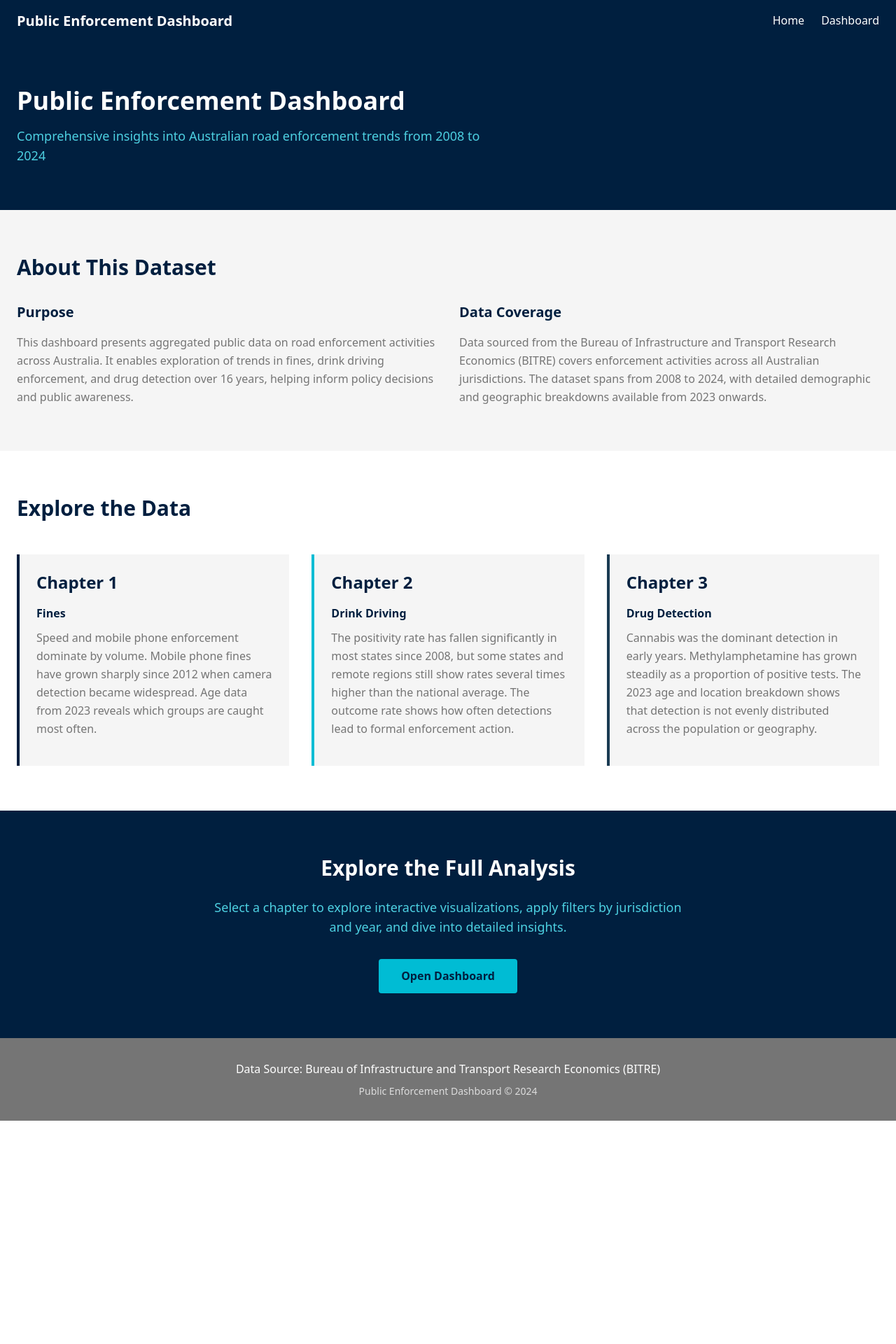
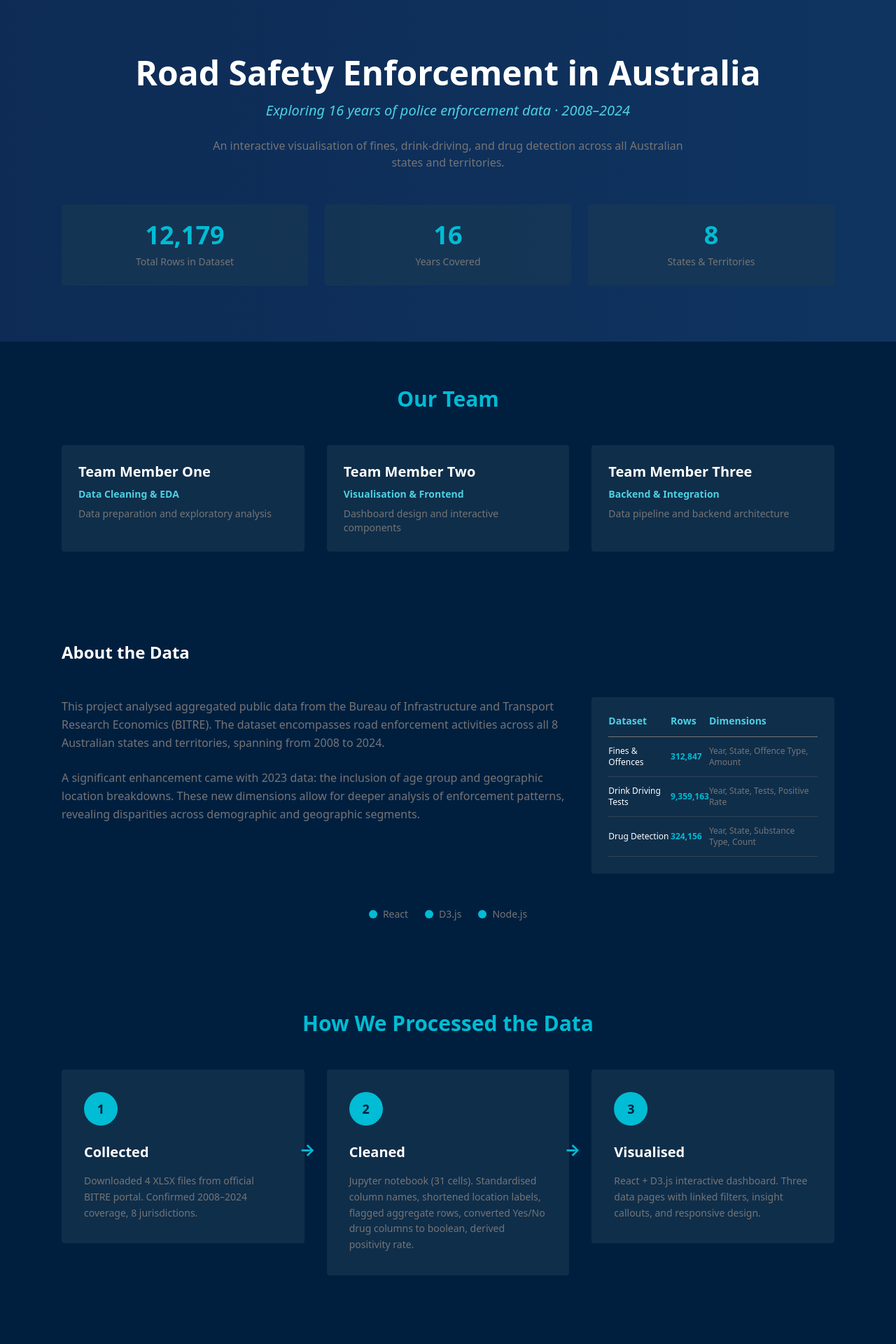
Before and after one commit to menhmenh/Public-Enforcement-Dashboard, a Next.js app: page / in a window 1280 px wide. Shown: the top 1920 px of the page at 70% size. Before the commit the page ends 1601 px from the top, so only its background shows below. Built offline with nearby package versions, Linux system fonts and the light colour scheme.

Commit message:
feat: redesign homepage with new structure and sections
Add hero banner, team, dataset, data processing steps, and navigation.

Co-authored-by: Minh Phuong Anh Mai <184652487+menhmenh@users.noreply.github.com>

```diff
--- a/app/page.tsx
+++ b/app/page.tsx
@@ -1,111 +1,229 @@
-import Header from '@/components/Header'
 import Link from 'next/link'
 
+export const metadata = {
+  title: 'Road Safety Enforcement in Australia - Public Enforcement Dashboard',
+  description: 'Exploring 16 years of police enforcement data from 2008–2024. An interactive visualisation of fines, drink-driving, and drug detection across all Australian states and territories.',
+}
+
 export default function Home() {
+  const team = [
+    {
+      name: 'Team Member One',
+      role: 'Data Cleaning & EDA',
+      description: 'Data preparation and exploratory analysis'
+    },
+    {
+      name: 'Team Member Two',
+      role: 'Visualisation & Frontend',
+      description: 'Dashboard design and interactive components'
+    },
+    {
+      name: 'Team Member Three',
+      role: 'Backend & Integration',
+      description: 'Data pipeline and backend architecture'
+    }
+  ]
+
+  const datasets = [
+    { name: 'Fines & Offences', rows: '312,847', dimensions: 'Year, State, Offence Type, Amount' },
+    { name: 'Drink Driving Tests', rows: '9,359,163', dimensions: 'Year, State, Tests, Positive Rate' },
+    { name: 'Drug Detection', rows: '324,156', dimensions: 'Year, State, Substance Type, Count' }
+  ]
+
+  const steps = [
+    {
+      number: 1,
+      title: 'Collected',
+      description: 'Downloaded 4 XLSX files from official BITRE portal. Confirmed 2008–2024 coverage, 8 jurisdictions.'
+    },
+    {
+      number: 2,
+      title: 'Cleaned',
+      description: 'Jupyter notebook (31 cells). Standardised column names, shortened location labels, flagged aggregate rows, converted Yes/No drug columns to boolean, derived positivity rate.'
+    },
+    {
+      number: 3,
+      title: 'Visualised',
+      description: 'React + D3.js interactive dashboard. Three data pages with linked filters, insight callouts, and responsive design.'
+    }
+  ]
+
+  const chapters = [
+    {
+      title: 'Fines & Offences',
+      href: '/dashboard/fines',
+      description: 'Explore 16 years of speed, mobile phone, seatbelt, and unlicensed driving fines across Australia.'
+    },
+    {
+      title: 'Drink Driving',
+      href: '/dashboard/drink-driving',
+      description: 'Compare positive breath test rates across states and see how drink-driving has declined since 2008.'
+    },
+    {
+      title: 'Drug Detection',
+      href: '/dashboard/drug-detection',
+      description: 'Discover how substance detection has shifted — from cannabis in 2008 to methylamphetamine today.'
+    }
+  ]
+
   return (
-    <>
-      <Header />
-      <main className="bg-white">
-        {/* Hero Section */}
-        <section className="bg-navy text-white py-16">
-          <div className="max-w-7xl mx-auto px-6">
-            <h1 className="text-4xl font-bold mb-4">Public Enforcement Dashboard</h1>
-            <p className="text-lg text-teal-light max-w-2xl">
-              Comprehensive insights into Australian road enforcement trends from 2008 to 2024
+    <main className="bg-navy">
+      {/* Section A: Hero Banner */}
+      <section className="relative overflow-hidden py-20" style={{
+        background: 'linear-gradient(to right, #0D2B55, #0F3460)'
+      }}>
+        <div className="max-w-6xl mx-auto px-6 text-center text-white">
+          <h1 className="text-5xl font-bold mb-4">Road Safety Enforcement in Australia</h1>
+          <p className="text-xl italic text-teal-light mb-6">
+            Exploring 16 years of police enforcement data · 2008–2024
           </p>
+          <p className="text-base text-grey-dark mb-12 max-w-2xl mx-auto">
+            An interactive visualisation of fines, drink-driving, and drug detection across all Australian states and territories.
+          </p>
+
+          {/* Stat Cards */}
+          <div className="grid grid-cols-1 md:grid-cols-3 gap-6">
+            <div className="bg-navy-light bg-opacity-60 rounded p-6">
+              <p className="text-4xl font-bold text-teal mb-2">12,179</p>
+              <p className="text-grey-dark text-sm">Total Rows in Dataset</p>
             </div>
-        </section>
-
-        {/* Introduction Section */}
-        <section className="py-16 bg-grey">
-          <div className="max-w-7xl mx-auto px-6">
-            <h2 className="text-3xl font-bold text-navy mb-8">About This Dataset</h2>
-            <div className="grid grid-cols-1 md:grid-cols-2 gap-8">
-              <div>
-                <h3 className="text-xl font-bold text-navy mb-4">Purpose</h3>
-                <p className="text-grey-dark leading-relaxed">
-                  This dashboard presents aggregated public data on road enforcement activities across Australia.
-                  It enables exploration of trends in fines, drink driving enforcement, and drug detection over 16 years,
-                  helping inform policy decisions and public awareness.
-                </p>
+            <div className="bg-navy-light bg-opacity-60 rounded p-6">
+              <p className="text-4xl font-bold text-teal mb-2">16</p>
+              <p className="text-grey-dark text-sm">Years Covered</p>
             </div>
-              <div>
-                <h3 className="text-xl font-bold text-navy mb-4">Data Coverage</h3>
-                <p className="text-grey-dark leading-relaxed">
-                  Data sourced from the Bureau of Infrastructure and Transport Research Economics (BITRE) covers
-                  enforcement activities across all Australian jurisdictions. The dataset spans from 2008 to 2024,
-                  with detailed demographic and geographic breakdowns available from 2023 onwards.
-                </p>
+            <div className="bg-navy-light bg-opacity-60 rounded p-6">
+              <p className="text-4xl font-bold text-teal mb-2">8</p>
+              <p className="text-grey-dark text-sm">States & Territories</p>
             </div>
           </div>
         </div>
       </section>
 
-        {/* Dataset Overview */}
-        <section className="py-16 bg-white">
-          <div className="max-w-7xl mx-auto px-6">
-            <h2 className="text-3xl font-bold text-navy mb-12">Explore the Data</h2>
+      {/* Section B: Team */}
+      <section className="bg-navy text-white py-16">
+        <div className="max-w-6xl mx-auto px-6">
+          <h2 className="text-3xl font-bold text-teal mb-12 text-center">Our Team</h2>
           <div className="grid grid-cols-1 md:grid-cols-3 gap-8">
-              {/* Chapter 1 */}
-              <div className="border-l-4 border-navy p-6 bg-grey">
-                <h3 className="text-2xl font-bold text-navy mb-4">Chapter 1</h3>
-                <p className="font-bold text-navy mb-2">Fines</p>
-                <p className="text-grey-dark mb-4 leading-relaxed">
-                  Speed and mobile phone enforcement dominate by volume. Mobile phone fines have grown sharply
-                  since 2012 when camera detection became widespread. Age data from 2023 reveals which groups
-                  are caught most often.
+            {team.map((member, idx) => (
+              <div key={idx} className="bg-navy-light bg-opacity-60 rounded p-6">
+                <h3 className="text-xl font-bold text-white mb-2">{member.name}</h3>
+                <p className="text-teal-light text-sm font-semibold mb-2">{member.role}</p>
+                <p className="text-grey-dark text-sm">{member.description}</p>
+              </div>
+            ))}
+          </div>
+        </div>
+      </section>
+
+      {/* Section C: Dataset */}
+      <section className="bg-navy text-white py-16">
+        <div className="max-w-6xl mx-auto px-6">
+          <h2 className="text-2xl font-bold text-white mb-12">About the Data</h2>
+          <div className="grid grid-cols-3 gap-8 mb-12">
+            <div className="col-span-2">
+              <p className="text-grey-dark leading-relaxed mb-6">
+                This project analysed aggregated public data from the Bureau of Infrastructure and Transport Research Economics (BITRE).
+                The dataset encompasses road enforcement activities across all 8 Australian states and territories, spanning from 2008 to 2024.
+              </p>
+              <p className="text-grey-dark leading-relaxed">
+                A significant enhancement came with 2023 data: the inclusion of age group and geographic location breakdowns.
+                These new dimensions allow for deeper analysis of enforcement patterns, revealing disparities across demographic and geographic segments.
               </p>
             </div>
-
-              {/* Chapter 2 */}
-              <div className="border-l-4 border-teal p-6 bg-grey">
-                <h3 className="text-2xl font-bold text-navy mb-4">Chapter 2</h3>
-                <p className="font-bold text-navy mb-2">Drink Driving</p>
-                <p className="text-grey-dark mb-4 leading-relaxed">
-                  The positivity rate has fallen significantly in most states since 2008, but some states
-                  and remote regions still show rates several times higher than the national average. The outcome
-                  rate shows how often detections lead to formal enforcement action.
-                </p>
+            <div className="bg-navy-light bg-opacity-60 rounded p-6">
+              <table className="w-full text-sm">
+                <thead>
+                  <tr className="border-b border-grey-dark">
+                    <th className="text-left pb-3 text-teal-light font-semibold">Dataset</th>
+                    <th className="text-left pb-3 text-teal-light font-semibold">Rows</th>
+                    <th className="text-left pb-3 text-teal-light font-semibold">Dimensions</th>
+                  </tr>
+                </thead>
+                <tbody>
+                  {datasets.map((ds, idx) => (
+                    <tr key={idx} className="border-b border-grey-dark border-opacity-30">
+                      <td className="py-3 text-white text-xs">{ds.name}</td>
+                      <td className="py-3 text-teal text-xs font-semibold">{ds.rows}</td>
+                      <td className="py-3 text-grey-dark text-xs">{ds.dimensions}</td>
+                    </tr>
+                  ))}
+                </tbody>
+              </table>
+            </div>
           </div>
 
-              {/* Chapter 3 */}
-              <div className="border-l-4 border-navy-light p-6 bg-grey">
-                <h3 className="text-2xl font-bold text-navy mb-4">Chapter 3</h3>
-                <p className="font-bold text-navy mb-2">Drug Detection</p>
-                <p className="text-grey-dark mb-4 leading-relaxed">
-                  Cannabis was the dominant detection in early years. Methylamphetamine has grown steadily
-                  as a proportion of positive tests. The 2023 age and location breakdown shows that detection
-                  is not evenly distributed across the population or geography.
-                </p>
+          {/* Tech Stack */}
+          <div className="flex flex-wrap gap-6 justify-center">
+            <div className="flex items-center gap-2">
+              <div className="w-3 h-3 rounded-full bg-teal"></div>
+              <span className="text-sm text-grey-dark">React</span>
+            </div>
+            <div className="flex items-center gap-2">
+              <div className="w-3 h-3 rounded-full bg-teal"></div>
+              <span className="text-sm text-grey-dark">D3.js</span>
+            </div>
+            <div className="flex items-center gap-2">
+              <div className="w-3 h-3 rounded-full bg-teal"></div>
+              <span className="text-sm text-grey-dark">Node.js</span>
             </div>
           </div>
         </div>
       </section>
 
-        {/* CTA Section */}
-        <section className="py-16 bg-navy text-white">
-          <div className="max-w-7xl mx-auto px-6 text-center">
-            <h2 className="text-3xl font-bold mb-6">Explore the Full Analysis</h2>
-            <p className="text-lg text-teal-light mb-8 max-w-2xl mx-auto">
-              Select a chapter to explore interactive visualizations, apply filters by jurisdiction and year, and dive into detailed insights.
-            </p>
+      {/* Section D: How We Used the Data */}
+      <section className="bg-navy text-white py-16">
+        <div className="max-w-6xl mx-auto px-6">
+          <h2 className="text-3xl font-bold text-teal mb-12 text-center">How We Processed the Data</h2>
+          <div className="grid grid-cols-1 md:grid-cols-3 gap-8">
+            {steps.map((step, idx) => (
+              <div key={idx} className="relative">
+                <div className="bg-navy-light bg-opacity-60 rounded p-8">
+                  <div className="w-12 h-12 rounded-full bg-teal text-navy flex items-center justify-center font-bold text-lg mb-6">
+                    {step.number}
+                  </div>
+                  <h3 className="text-xl font-bold text-white mb-4">{step.title}</h3>
+                  <p className="text-grey-dark text-sm leading-relaxed">{step.description}</p>
+                </div>
+                {idx < steps.length - 1 && (
+                  <div className="hidden md:flex absolute -right-4 top-1/3 text-teal text-2xl font-bold">→</div>
+                )}
+              </div>
+            ))}
+          </div>
+        </div>
+      </section>
+
+      {/* Section E: Navigate */}
+      <section className="bg-navy text-white py-16">
+        <div className="max-w-6xl mx-auto px-6">
+          <h2 className="text-3xl font-bold text-white mb-12 text-center">Explore the Data</h2>
+          <div className="grid grid-cols-1 md:grid-cols-3 gap-8">
+            {chapters.map((chapter, idx) => (
               <Link
-              href="/dashboard"
-              className="inline-block bg-teal hover:bg-teal-light text-navy font-bold py-3 px-8 rounded transition"
+                key={idx}
+                href={chapter.href}
+                className="block bg-navy-light bg-opacity-60 rounded overflow-hidden border-l-4 border-teal hover:shadow-lg transition"
               >
-              Open Dashboard
+                <div className="p-8">
+                  <h3 className="text-2xl font-bold text-white mb-4">{chapter.title}</h3>
+                  <p className="text-grey-dark text-sm leading-relaxed mb-6">{chapter.description}</p>
+                  <div className="inline-block bg-teal text-navy font-bold py-2 px-6 rounded hover:bg-teal-light transition">
+                    Explore
+                  </div>
+                </div>
               </Link>
+            ))}
+          </div>
         </div>
       </section>
 
       {/* Footer */}
       <footer className="bg-grey-dark text-white py-8">
-          <div className="max-w-7xl mx-auto px-6 text-center">
+        <div className="max-w-6xl mx-auto px-6 text-center">
           <p className="mb-2">Data Source: Bureau of Infrastructure and Transport Research Economics (BITRE)</p>
-            <p className="text-sm opacity-75">Public Enforcement Dashboard © 2024</p>
+          <p className="text-sm opacity-75">Road Safety Enforcement Dashboard © 2024</p>
         </div>
       </footer>
     </main>
-    </>
   )
 }
```
Lines whose indentation alone changed are shown as unchanged.
